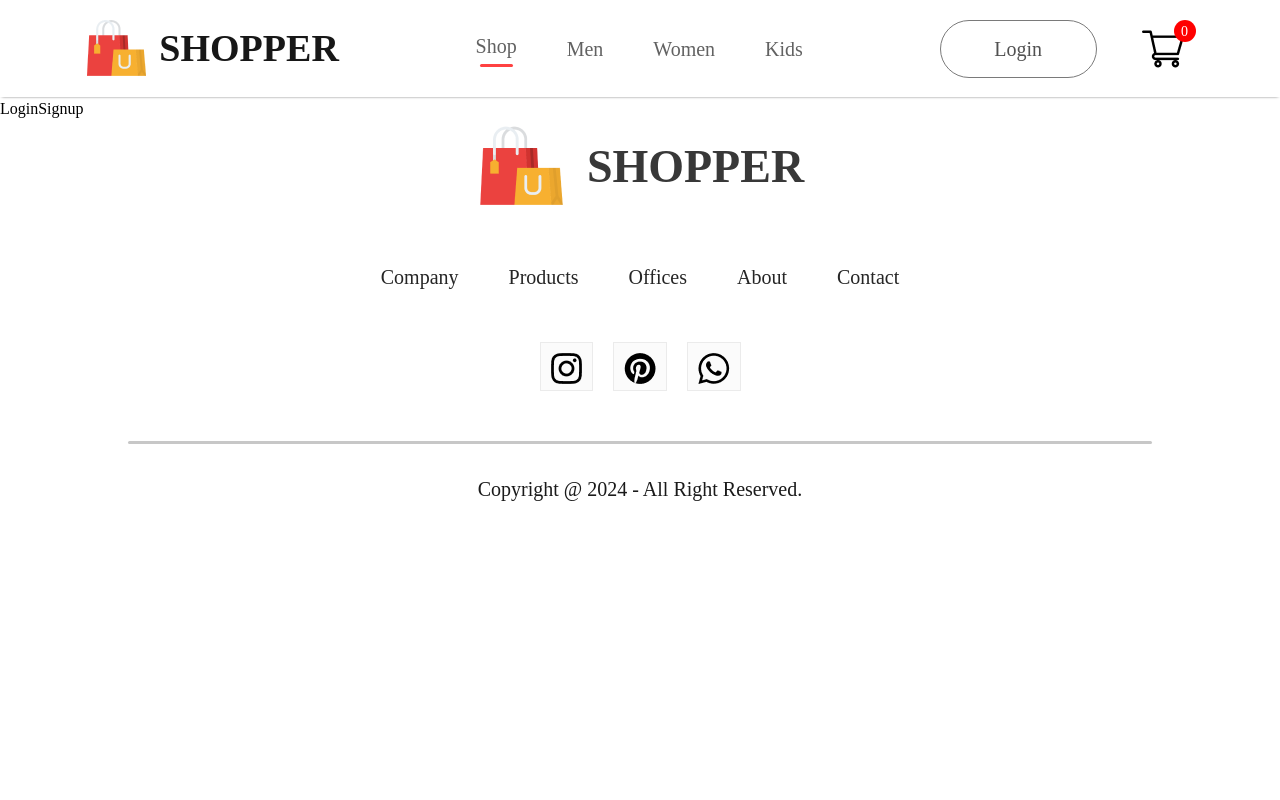
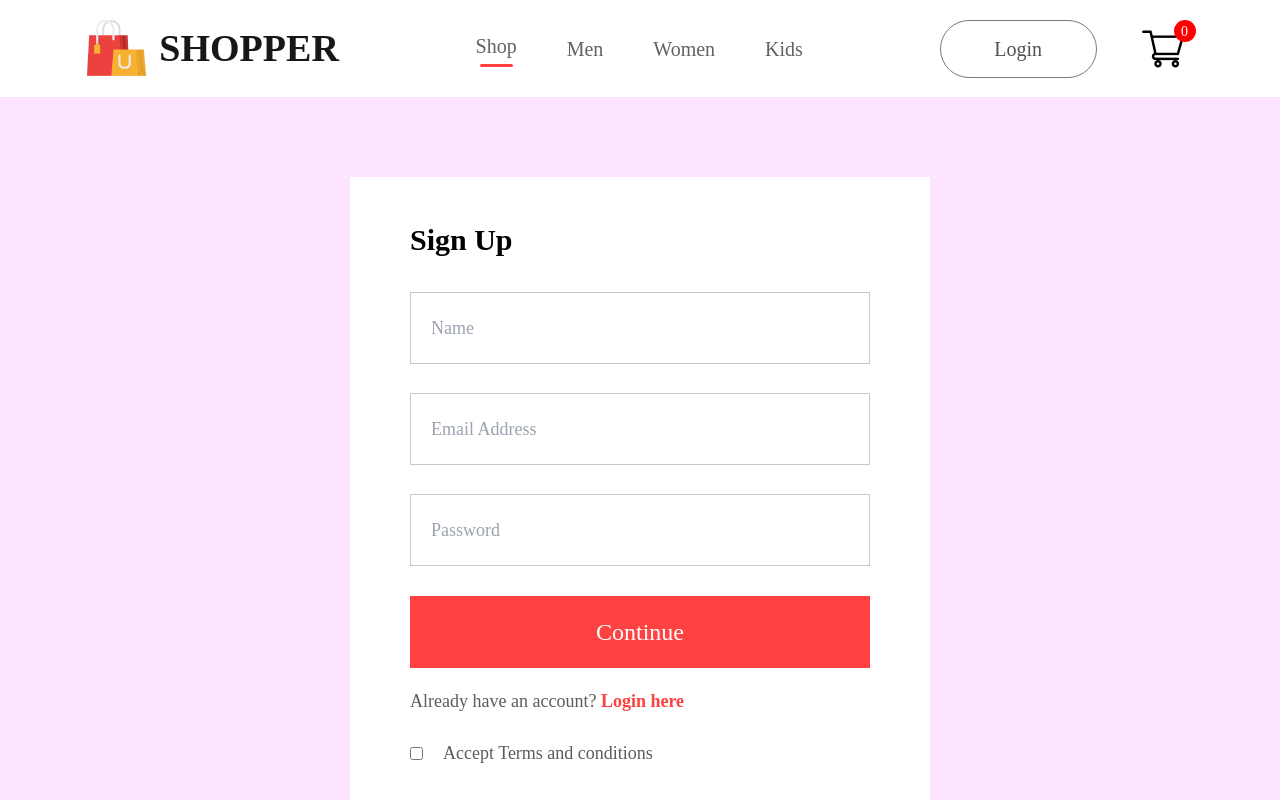
Before and after one commit to Viswaksena-J/ECommerce, a React (Create React App) app in the folder frontend/: page /login in a window 1280 px wide. Shown: the top 800 px of the page. Built offline with nearby package versions, Linux system fonts and the light colour scheme.

Commit message:
signup ui

```diff
--- /dev/null
+++ b/frontend/src/Pages/CSS/LoginSignup.css
@@ -0,0 +1,74 @@
+.loginsignup{
+    width: 100%;
+    height: 100vh;
+    background: #fce3fe;
+    padding-top: 80px;
+    /* padding-bottom: 100px; */
+    margin-bottom: 100px;
+}
+
+.loginsignup-container{
+    width: 580px;
+    height: 630px;
+    background: white;
+    margin: auto;
+    padding: 40px 60px;
+}
+
+.loginsignup-container h1{
+    /* margin: 0px 0px; */
+    font-weight: 600;
+    font-size: 30px;
+}
+
+.loginsignup-fields{
+    display: flex;
+    flex-direction: column;
+    gap: 29px;
+    margin-top: 30px;
+}
+
+.loginsignup-fields input{
+    height: 72px;
+    width: 100%;
+    padding-left: 20px;
+    border: 1px solid #c9c9c9;
+    outline: none;
+    color: #5c5c5c;
+    font-size: 18px;
+}
+
+.loginsignup-container button{
+    height: 72px;
+    width: 100%;
+    border: none;
+    margin-top: 30px;
+    background: #ff4141;
+    color: white;
+    font-size: 24px;
+    font-weight: 500;
+    cursor: pointer;
+}
+
+.loginsignup-login{
+    margin-top: 20px;
+    color: #5c5c5c;
+    font-size: 18px;
+    font-weight: 500;
+}
+
+.loginsignup-login span{
+    color: #ff4141;
+    font-weight: 600;
+    cursor: pointer;
+}
+
+.loginsignup-agree{
+    display: flex;
+    align-items: center;
+    margin-top: 25px;
+    gap: 20px;
+    color: #5c5c5c;
+    font-size: 18px;
+    font-weight: 500;
+}
--- a/frontend/src/Pages/LoginSignup.jsx
+++ b/frontend/src/Pages/LoginSignup.jsx
@@ -1,9 +1,27 @@
-import React from 'react'
+import React from "react";
+import './CSS/LoginSignup.css'
 
 const LoginSignup = () => {
   return (
-    <div>LoginSignup</div>
-  )
-}
+    <div className="loginsignup">
+      <div className="loginsignup-container">
+        <h1>Sign Up</h1>
+        <div className="loginsignup-fields">
+          <input type="text" placeholder="Name" />
+          <input type="email" placeholder="Email Address" />
+          <input type="password" placeholder="Password" />
+        </div>
+        <button>Continue</button>
+        <p className="loginsignup-login">
+          Already have an account? <span>Login here</span>
+        </p>
+        <div className="loginsignup-agree">
+          <input type="checkbox" name="" id="" />
+          <p>Accept Terms and conditions</p>
+        </div>
+      </div>
+    </div>
+  );
+};
 
-export default LoginSignup
+export default LoginSignup;
```
